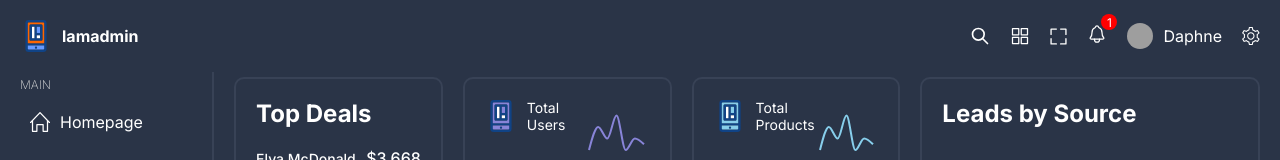
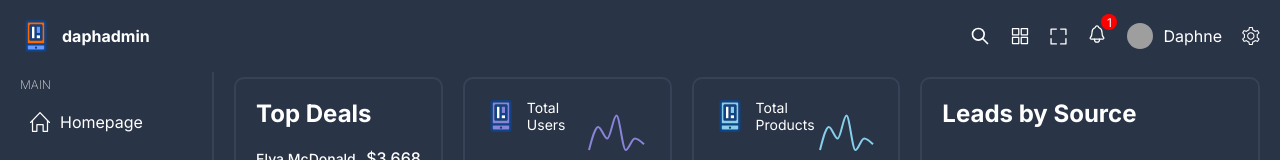
Before and after one commit to Daphne271991/admin-dashboard, a React (Vite) app: page / in a window 1280 px wide. Shown: the top 160 px of the page. Built offline with nearby package versions, Linux system fonts and the light colour scheme; grey boxes are pictures that could not be loaded.

Commit message:
Update Navbar.tsx

```diff
--- a/src/components/navbar/Navbar.tsx
+++ b/src/components/navbar/Navbar.tsx
@@ -5,7 +5,7 @@ const Navbar = () => {
     <div className="navbar">
       <div className="logo">
         <img src="logo.svg" alt="" />
-        <span>lamadmin</span>
+        <span>daphadmin</span>
       </div>
       <div className="icons">
         <img src="/search.svg" alt="" className="icon" />
```
